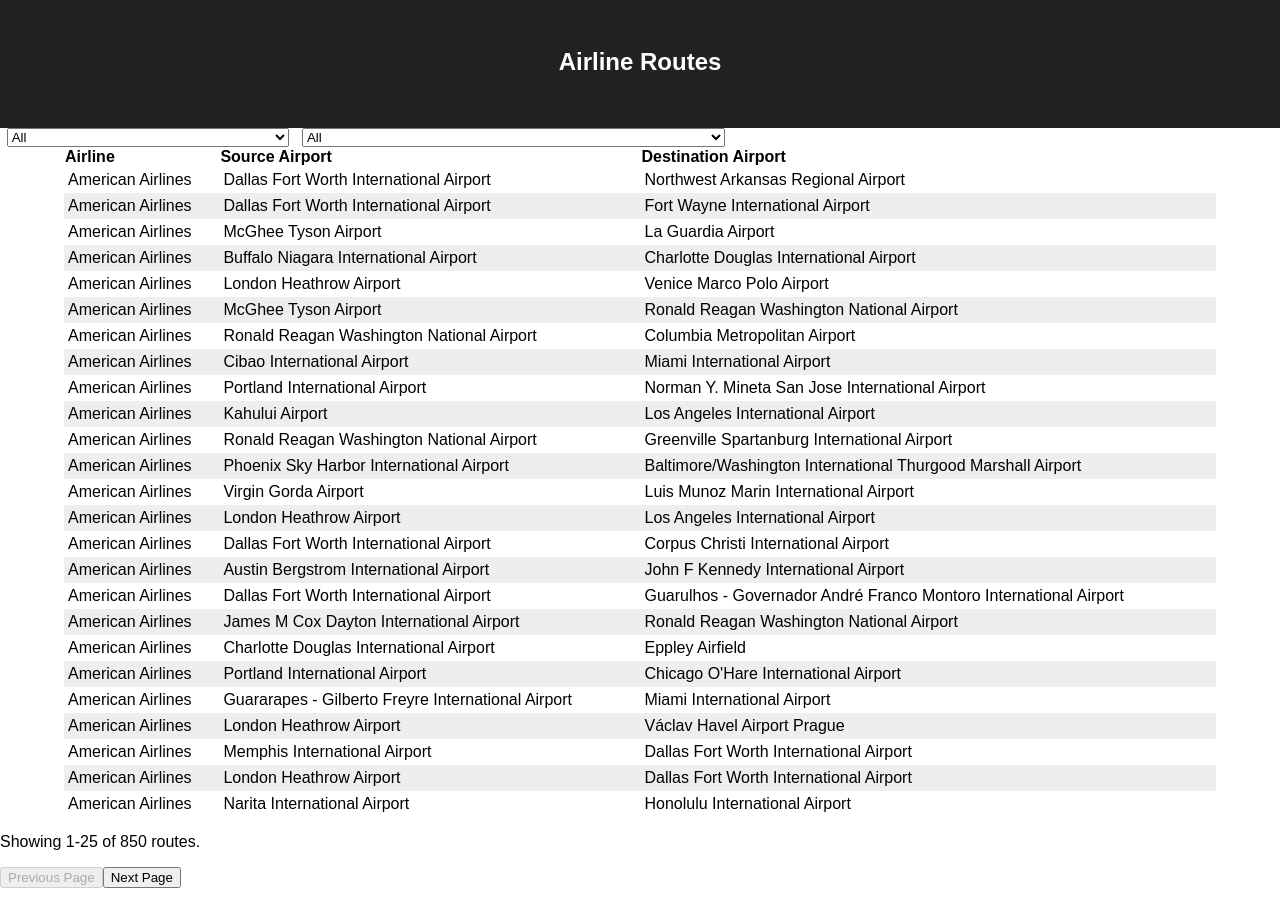
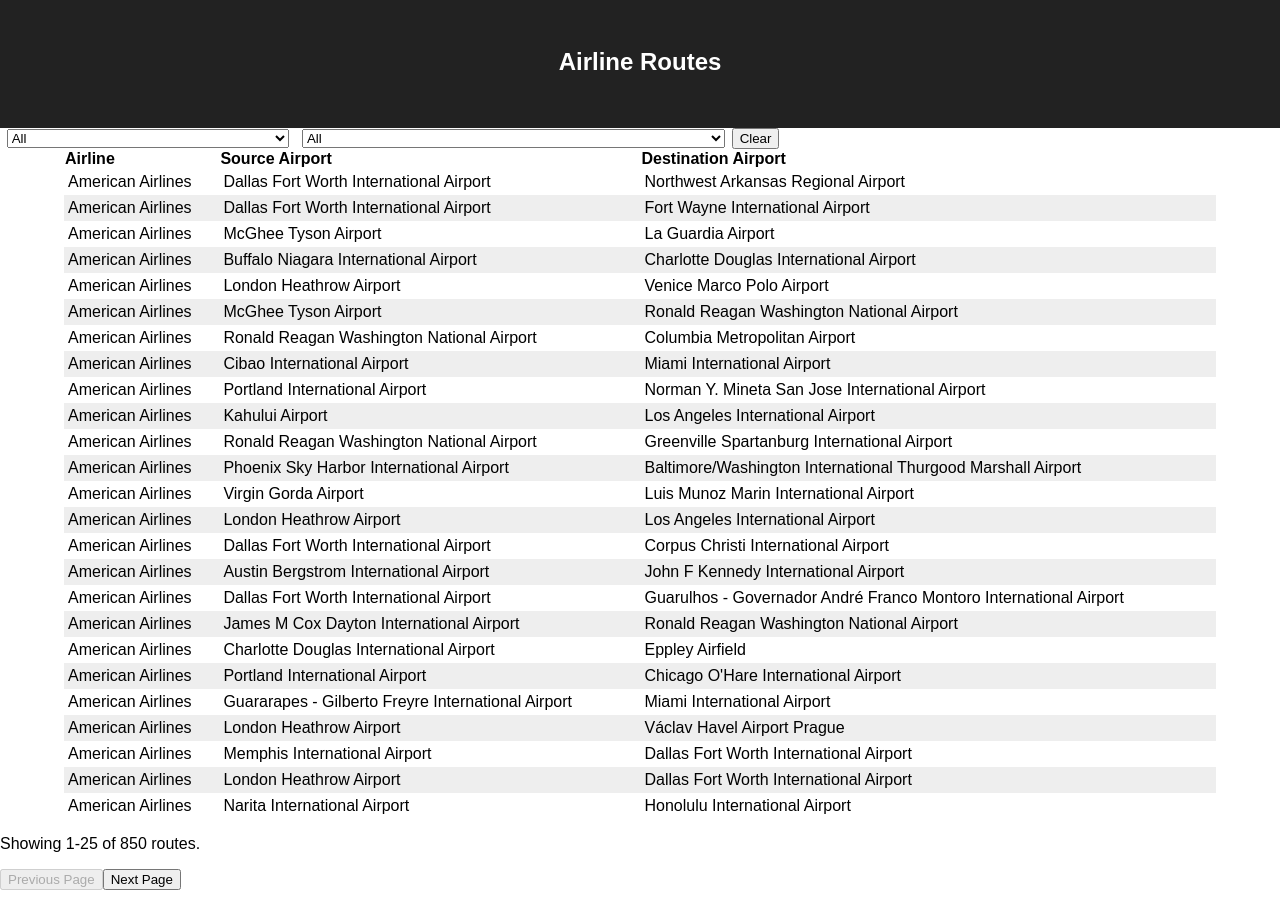
Before and after one commit to aryan-binazir/airline-routes, a React (Create React App) app: page / in a window 1280 px wide. Built offline with nearby package versions, Linux system fonts and the light colour scheme.

Commit message:
Add clear button

```diff
--- a/src/App.js
+++ b/src/App.js
@@ -22,7 +22,6 @@
   function getAirports() {
     let airports = [];
     data.airports.forEach(({ name, code }) => airports.push({ name, code }));
-    console.log('airports', airports)
     return airports;
   };
 
@@ -44,6 +43,10 @@
         return ((flight.src === code) || (flight.dest === code));
       }));
     }
+  }
+
+  function handleClear () {
+    setRows(data.routes)
   }
 
   const [rows, setRows] = useState(data.routes);
@@ -70,6 +73,7 @@
       options={airports}
       filterOptions={filterAirports}
       />
+      <button onClick={handleClear}>Clear</button>
       <Table className = "routes-table"
       rows={rows}
       columns={columns}
```
